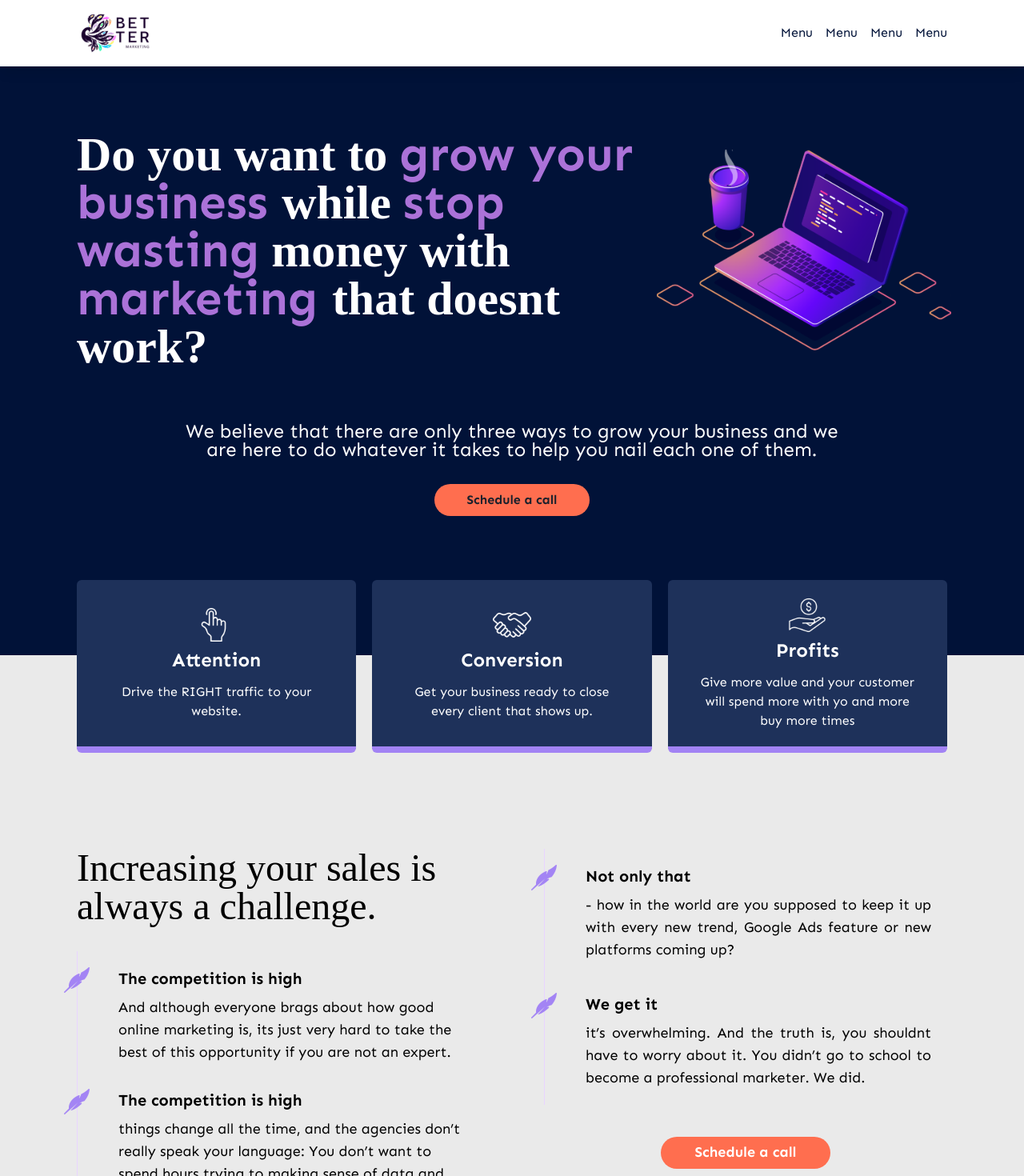
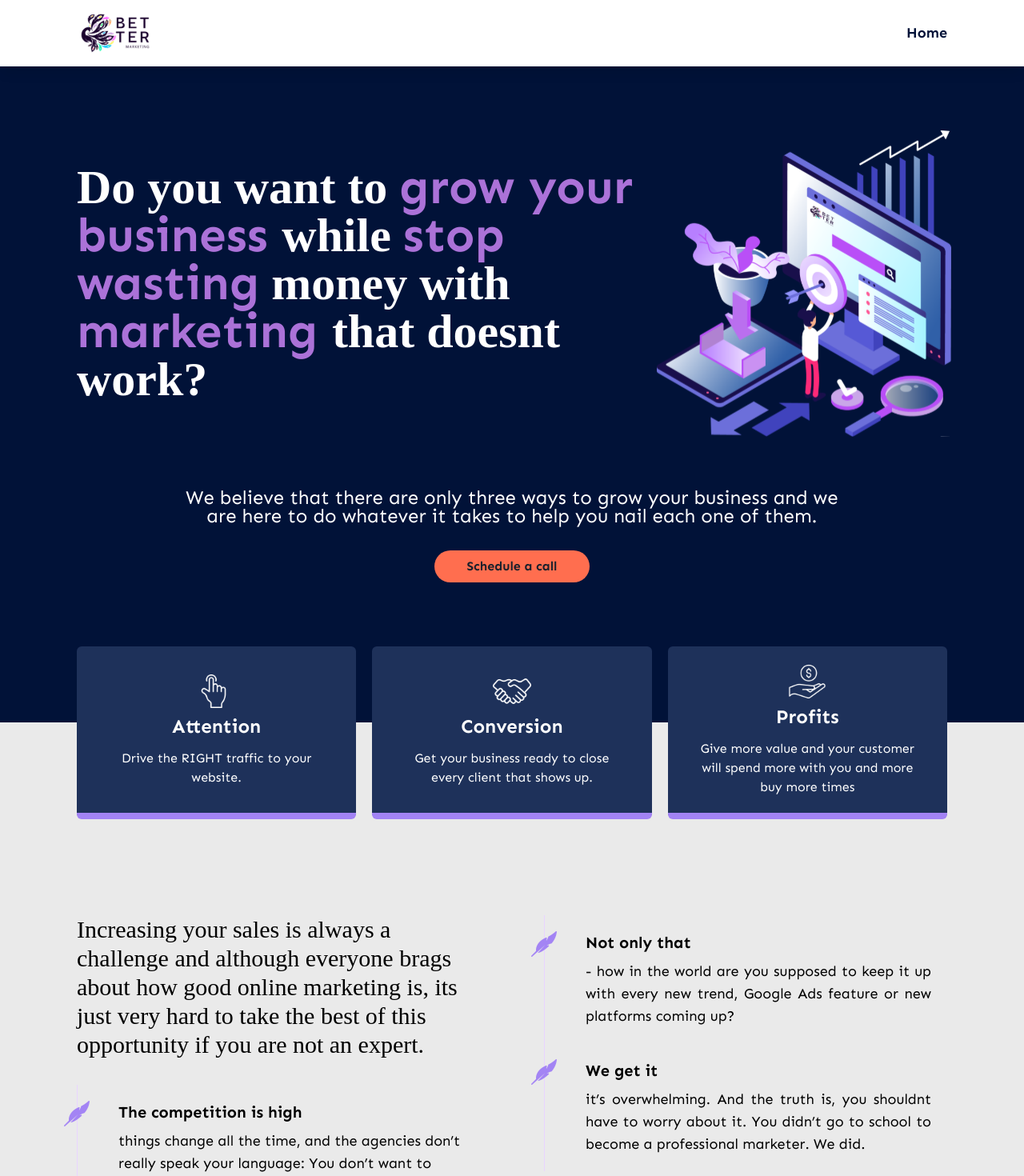
Before and after one commit to ngrpedro/bettermark, a React (Vite) app: page / in a window 1280 px wide. Shown: the top 1470 px of the page at 80% size. Built offline with nearby package versions, Linux system fonts and the light colour scheme; a web font is replaced by a local one.

Commit message:
text+mainimage

```diff
--- a/src/sections/Cards.jsx
+++ b/src/sections/Cards.jsx
@@ -45,7 +45,7 @@ const Cards = () => {
         </div>
 
         <p>
-          Give more value and your customer will spend more with yo and more buy
+          Give more value and your customer will spend more with you and more buy
           more times
         </p>
       </div>
--- a/src/sections/Conversation.jsx
+++ b/src/sections/Conversation.jsx
@@ -8,30 +8,15 @@ const Conversation = () => {
     return (
         <div className="bg-[#eaeaea]">
             <div className="padding-container relative py-10 gap-10 text-black">
-                <div className="grid grid-cols-1 md:grid-cols-2 gap-20">
+                <div className="grid grid-cols-1 md:grid-cols-2 md:gap-20">
                     <div className='space-y-16'>
                         <div className='space-y-8'>
-
-                            <h1 className="block text-5xl md:text-5xl font-quatt">
-                                Increasing your sales is always a challenge.
+                            <h1 className="block text-3xl md:text-3xl font-quatt">
+                                Increasing your sales is always a challenge and although everyone brags about how good online marketing is, its
+                                just very hard to take the best of this opportunity if you are not
+                                an expert.
                             </h1>
                             <div className='p-5  border-l border-purple-200 space-y-8'>
-                                <div className='flex gap-4 -ml-[37px]'>
-
-                                    <div className="">
-                                        <PenaWhite />
-                                    </div>
-
-                                    <div className=' pl-5 space-y-2'>
-                                        <h1 className='font-bold text-xl'>The competition is high</h1>
-                                        <p className="text-lg">
-                                            And although everyone brags about how good online marketing is, its
-                                            just very hard to take the best of this opportunity if you are not
-                                            an expert.
-                                        </p>
-                                    </div>
-                                </div>
-
                                 <div className='flex gap-4 -ml-[37px]'>
                                     <div className="">
                                         <PenaWhite />
@@ -49,9 +34,7 @@ const Conversation = () => {
 
                     </div>
                     <div>
-                        <div className="space-y-10 max-w-[33rem] m-auto text-justify text-black p-5 border-l border-purple-200">
-
-
+                        <div className="space-y-10 m-auto text-justify text-black p-5 border-l border-purple-200">
                             <div className='flex gap-4 -ml-[37px]'>
                                 <div className="">
                                     <PenaWhite />
@@ -78,11 +61,8 @@ const Conversation = () => {
                                     </p>
                                 </div>
                             </div>
-
-
                         </div>
                         <div className='w-full flex mt-10'>
-
                             <Button
                                 as={'a'}
                                 href="https://calendly.com/bettermarketingau/30min?month=2022-11"
--- a/src/sections/Header.jsx
+++ b/src/sections/Header.jsx
@@ -1,6 +1,6 @@
 import { Button } from "@chakra-ui/react";
 import React from "react";
-import mainimage from "../assets/mainimage.svg";
+import maincomputer from "../assets/maincomputer.svg";
 
 const Header = () => {
   return (
@@ -12,7 +12,7 @@ const Header = () => {
           money with<span className="text-[#AB72D8]"> marketing </span> that doesnt work?
         </h1>
         <div className="m-auto ">
-          <img src={mainimage} alt="" className="max-w-[280px] md:max-w-[23rem]" />
+          <img src={maincomputer} alt="" className="max-w-[280px] md:max-w-[23rem] mt-16 lg:mt-0" />
         </div>
       </div>
       <p className="font-normal text-2xl leading-[23px] max-w-[52rem] mt-8">
--- a/src/sections/Images.jsx
+++ b/src/sections/Images.jsx
@@ -6,8 +6,8 @@ const Images = () => {
   return (
     <div className="padding-container py-20 bg-[#011238]">
 
-      <div className="grid grid-cols-1 md:grid-cols-2 gap-5 items-center justify-center">
-        <div className="space-y-7 text-justify max-w-[33rem] m-auto ">
+      <div className="grid grid-cols-1 md:grid-cols-2 gap-20 md:gap-0 items-center justify-center">
+        <div className="space-y-7 text-justify max-w-[33rem] m-auto md:m-0 ">
           <h1 className="text-4xl font-bold font-quatt">That is why...</h1>
           <p>
             We want to eliminate digital marketing completely from your to do
--- a/src/sections/NavBar.jsx
+++ b/src/sections/NavBar.jsx
@@ -28,11 +28,8 @@ const NavBar = () => {
       <a href="#">
         <img src={newLogo} alt="" className="w-24" />
       </a>
-      <ul className="hidden md:flex items-center justify-center gap-4 text-[#011238]">
-        <li>Menu</li>
-        <li>Menu</li>
-        <li>Menu</li>
-        <li>Menu</li>
+      <ul className="hidden md:flex items-center justify-center gap-4 text-[#011238] font-bold text-lg">
+        <li>Home</li>
       </ul>
       <div className="flex md:hidden">
         <IconButton
@@ -41,7 +38,7 @@ const NavBar = () => {
           bg={"transparent"}
           _hover={{ bg: "transparent" }}
           _active={{ bg: "transparent" }}
-          icon={<HamburgerIcon color={'black'}/>}
+          icon={<HamburgerIcon color={'black'} />}
         />
       </div>
       <Drawer
@@ -57,10 +54,7 @@ const NavBar = () => {
 
           <DrawerBody>
             <ul className="">
-              <li>Menu</li>
-              <li>Menu</li>
-              <li>Menu</li>
-              <li>Menu</li>
+              <li>Home</li>
             </ul>
           </DrawerBody>
 
```
Also changed, not shown: src/assets/maincomputer.svg (added).
